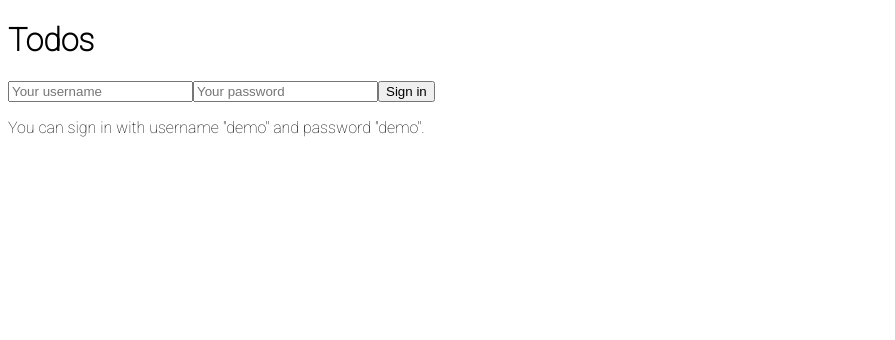
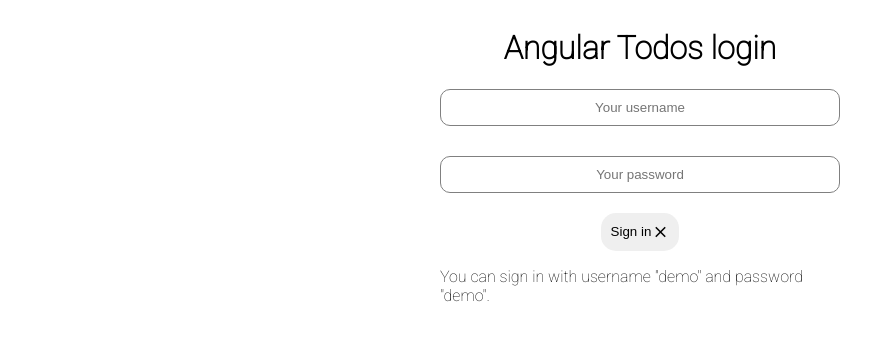
Before and after one commit to KulaMarcin/Angular-ToDoApp, an Angular app: page /sign-in in a window 1280 px wide. Shown: the top 340 px of the page, without its empty margins (0-895 px from the left). Built offline with nearby package versions, Linux system fonts and the light colour scheme; no server answers.

Commit message:
Sign in and sign out scss styles

```diff
--- /dev/null
+++ b/_general.scss
@@ -0,0 +1,28 @@
+%input{
+  text-align: center;
+  padding: 10px;
+  border-radius: 10px;
+  border: 1px gray solid;
+}
+
+%button{
+  display: grid;
+  grid-template-columns: 2fr 0.5fr;
+  margin: 50px auto 0 auto;
+  border-radius: 15px;
+  padding: 10px;
+  border: none;
+  transition: all 400ms;
+
+  &:hover{
+    transform: scale(1.3);
+  }
+
+  & > span.buttonTitle{
+    margin: auto 0;
+  }
+
+  & > span.material-icons{
+    font-size: 18px;
+  }
+}
--- a/json-server.js
+++ b/json-server.js
@@ -18,7 +18,7 @@
 server.post('/sign-in', (req, res) => {
   const username = req.body.username;
   const password = req.body.password;
-  if(username === 'demo' && password === 'demo') {
+  if(username === 'test' && password === 'test') {
     res.json({
       name: 'SitePoint Reader',
       token: jwtToken
--- a/src/app/sign-in/sign-in.component.html
+++ b/src/app/sign-in/sign-in.component.html
@@ -1,12 +1,10 @@
 <div class="sign-in-wrapper">
   <form [formGroup]="frm">
 
-    <h1>Todos</h1>
+    <h1>Angular Todos login</h1>
 
-    <!-- Username input -->
-    <input type="text" formControlName="username" placeholder="Your username">
+    <input class="i1" type="text" formControlName="username" placeholder="Your username">
 
-    <!-- Username validation message -->
     <div
       class="input-errors"
       *ngIf="(frm.get('username').invalid && frm.get('username').touched) || showInputErrors"
@@ -16,10 +14,8 @@
       </div>
     </div>
 
-    <!-- Password input -->
-    <input type="password" formControlName="password" placeholder="Your password">
+    <input  class="i2" type="password" formControlName="password" placeholder="Your password">
 
-    <!-- Password validation message -->
     <div
       class="input-errors"
       *ngIf="(frm.get('password').invalid && frm.get('password').touched) || showInputErrors"
@@ -29,19 +25,18 @@
       </div>
     </div>
 
-    <!-- Sign-in error message -->
     <div class="sign-in-error" *ngIf="hasFailed">
       Invalid username and password.
     </div>
 
-    <!-- Sing-in button -->
     <button (click)="doSignIn()" [disabled]="isBusy">
-      <ng-template [ngIf]="!isBusy">Sign in</ng-template>
-      <ng-template [ngIf]="isBusy">Signing in, please wait...</ng-template>
+      <span class="buttonTitle">
+        <ng-template [ngIf]="!isBusy">Sign in</ng-template>
+        <ng-template [ngIf]="isBusy">Signing in, please wait...</ng-template>
+      </span>
+      <span class="material-icons">close</span>
     </button>
 
-    <!-- Tip -->
     <p class="tip">You can sign in with username "demo" and password "demo".</p>
-
   </form>
 </div>
--- a/src/app/sign-in/sign-in.component.scss
+++ b/src/app/sign-in/sign-in.component.scss
@@ -0,0 +1,41 @@
+@import "general";
+
+div.sign-in-wrapper{
+  width: 400px;
+  margin: 0 auto;
+
+  & > form {
+
+    display: flex;
+    flex-direction: column;
+
+    & > h1{
+      text-align: center;
+    }
+
+    & > div.input-errors{
+      margin-top: 10px;
+      margin-bottom: 30px;
+      text-align: center;
+    }
+
+    & > div.sign-in-error{
+      margin-top: 20px;
+      text-align: center;
+    }
+
+    & > input {
+      @extend %input;
+
+      &:nth-child(3){
+        margin-top: 30px;
+      }
+    }
+
+    & > button {
+      @extend %button;
+      margin-top: 20px;
+    }
+
+  }
+}
--- a/src/app/todo-list-header/todo-list-header.component.scss
+++ b/src/app/todo-list-header/todo-list-header.component.scss
@@ -1,3 +1,5 @@
+@import "general";
+
 header.header{
 
   & > h1{
@@ -5,10 +7,7 @@
   }
 
   & > input.new-todo{
-    text-align: center;
-    padding: 10px;
-    border-radius: 10px;
-    border: 1px gray solid;
+    @extend %input;
   }
 
 }
--- a/src/app/todo-list-item/todo-list-item.component.scss
+++ b/src/app/todo-list-item/todo-list-item.component.scss
@@ -1,6 +1,6 @@
 div.view{
   display: grid;
-  grid-template-columns: 1fr 1fr 1fr;
+  grid-template-columns: 0.5fr 3fr 0.5fr;
 
   border-top: 1px silver solid;
   margin-top: 10px;
--- a/src/app/todos/todos.component.html
+++ b/src/app/todos/todos.component.html
@@ -6,6 +6,9 @@
                  (remove)="onRemoveTodo($event)"></app-todo-list>
 
   <app-todo-list-footer [todos]="todos"></app-todo-list-footer>
+
+  <button class="logOutButton" (click)="doSignOut()">
+    <span class="buttonTitle">Sign out</span>
+    <span class="material-icons">close</span>
+  </button>
 </section>
-
-<button (click)="doSignOut()">Sign out</button>
--- a/src/app/todos/todos.component.scss
+++ b/src/app/todos/todos.component.scss
@@ -1,5 +1,11 @@
+@import "general";
+
 section.todoapp{
   width: 400px;
   margin: 40px auto auto auto;
   text-align: center;
+
+  button.logOutButton{
+    @extend %button;
+  }
 }
```
Also changed, not shown: src/styles.scss (line endings or trailing spaces).
